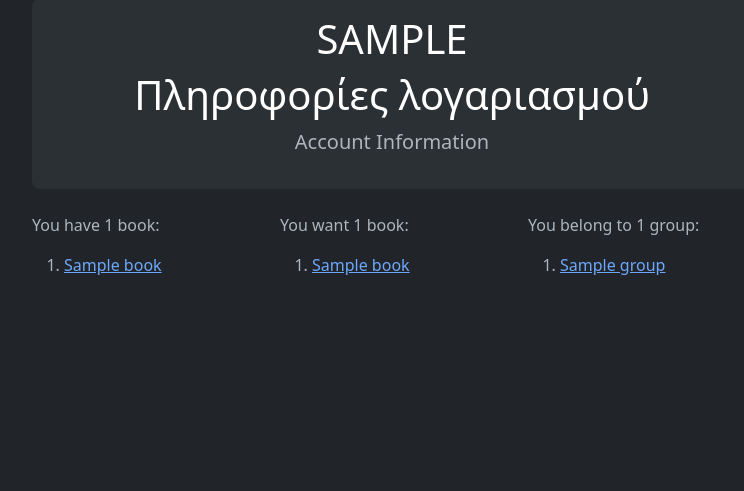
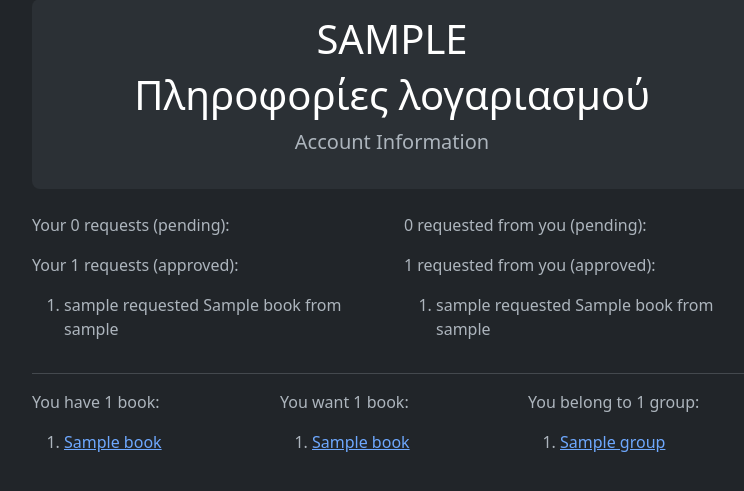
Before and after one commit to RickPaddock/bookswap, a Django app: page /user/1/ in a window 1280 px wide. Shown: the part 130-621 px from the top of the page, without its empty margins (248-992 px from the left). Run offline with Django 5.2, Linux system fonts and the light colour scheme; a user stored in the database is signed in; tables that the repository leaves empty hold one stand-in row (values such as "Sample post"); some libraries are stand-ins or nearby versions.

Commit message:
Can now raise requests

```diff
--- a/books/admin.py
+++ b/books/admin.py
@@ -9,3 +9,4 @@ admin.site.register(UserBook)
 admin.site.register(GroupMember)
 admin.site.register(Transaction)
 admin.site.register(Wishlist)
+admin.site.register(RequestBook)
--- a/books/models.py
+++ b/books/models.py
@@ -36,7 +36,6 @@ class Book(models.Model):
 
 class Group(models.Model):
     group_name = models.CharField(max_length=255, unique=True)
-    # SLUG only contains letters, numbers, underscores, or hyphens
     slug = models.SlugField(allow_unicode=True, unique=True)
     description = models.TextField(blank=True, default="")
     description_html = models.TextField(editable=False, default="", blank=True)
@@ -195,3 +194,27 @@ def update_wishlist_ownership(sender, instance, created, **kwargs):
         ).first():
             wishlist_entry.removed_datetime = timezone.now()
             wishlist_entry.save()
+
+
+class RequestBook(models.Model):
+    owner = models.ForeignKey(
+        CustomUser,
+        related_name="request_book_owner",
+        on_delete=models.CASCADE,
+        blank=False,
+    )
+    requester = models.ForeignKey(
+        CustomUser, related_name="book_requester", on_delete=models.CASCADE, blank=False
+    )
+    book = models.ForeignKey(
+        Book, related_name="request_book", on_delete=models.CASCADE, blank=False
+    )
+    request_datetime = models.DateTimeField(default=timezone.now, blank=False)
+    decision = models.BooleanField(null=True, blank=True)
+    decision_datetime = models.DateTimeField(null=True, blank=True)
+
+    def __str__(self):
+        return f"{self.requester} requested {self.book} from {self.owner}"
+
+    class Meta:
+        unique_together = ("owner", "requester", "book", "request_datetime")
--- a/books/templates/account_details.html
+++ b/books/templates/account_details.html
@@ -8,6 +8,44 @@
             <p class="lead">Account Information</p>
         </div>
         <br>
+        {% if user.is_authenticated and user.username == user_username.username %}
+            <div class="row">
+                <div class="col">
+                    <p>Your {{user_requests_open_count}} requests (pending):</p>
+                    <ol>
+                        {% for open_requests in user_requests_open %}
+                            <li>{{ open_requests }}</li>
+                        {% endfor %}
+                    </ol>
+                    <p>Your {{user_requests_closed_count}} requests (approved):</p>
+                    <ol>
+                        {% for closed_requests in user_requests_closed %}
+                            <li>{{ closed_requests }}</li>
+                        {% endfor %}
+                    </ol>
+                </div>
+                <div class="col">
+                    <p>{{user_requests_your_book_open_count}} requested from you (pending):</p>
+                    <ol>
+                        {% for open_requests_yours in user_requests_your_book_open %}
+                            <li>{{ open_requests_yours }}
+                                <div class="btn-group">
+                                    <button type="button" class="btn btn-sm btn-success">Approve</button>
+                                    <button type="button" class="btn btn-sm btn-danger">Reject</button>
+                                </div>
+                            </li>
+                        {% endfor %}
+                    </ol>
+                    <p>{{user_requests_your_book_closed_count}}  requested from you (approved):</p>
+                    <ol>
+                        {% for closed_requests_yours in user_requests_your_book_closed %}
+                            <li>{{ closed_requests_yours }}</li>
+                        {% endfor %}
+                    </ol>
+                </div>
+            </div>
+            <hr>
+        {% endif %}
         <div class="row">
             <div class="col">
                 <p>You have {{ user_book_count }} book{{ user_book_count|pluralize }}:</p>
--- a/books/templates/index.html
+++ b/books/templates/index.html
@@ -1,8 +1,8 @@
 {% extends "base.html" %}
 {% block body_block %}
 
-    <div class="container my-5">
-        <div class="p-5 text-center bg-body-tertiary rounded-3">
+    <div class="container my-3">
+        <div class="p-3 text-center bg-body-tertiary rounded-3">
             <h1 class="text-body-emphasis">Book Swap</h1>
             <h1 class="text-body-emphasis"><span lang="gr">Ανταλλαγή βιβλίου</span></h1>
             <p class="lead">Description of book swap</p>
--- a/books/views.py
+++ b/books/views.py
@@ -1,14 +1,21 @@
 from django.shortcuts import render
-from django.views.generic import CreateView, TemplateView, DetailView, RedirectView
-from .forms import UserCreateForm
+from django.views.generic import (
+    CreateView,
+    TemplateView,
+    DetailView,
+    RedirectView,
+    UpdateView,
+)
+from .forms import UserCreateForm, RequestStatusForm
 from django.contrib import messages
 from django.urls import reverse_lazy, reverse
 from django.shortcuts import get_object_or_404
 from django.db import IntegrityError
+from django.http import HttpResponseRedirect
 import requests
 from requests.exceptions import RequestException
 from json.decoder import JSONDecodeError
-from .models import Book, Group, GroupMember, UserBook, Wishlist
+from .models import Book, Group, GroupMember, UserBook, Wishlist, RequestBook
 from django.contrib.auth.mixins import LoginRequiredMixin
 import os
 
@@ -99,6 +106,22 @@ class UserAccount(TemplateView):
         user_groups = Group.objects.filter(members=user_pk).order_by("group_name")
         user_group_count = GroupMember.objects.filter(user=user_pk).count()
 
+        # Query the number of requests the user has made. Open and Closed
+        user_requests_open = RequestBook.objects.filter(
+            requester=user_pk, decision_datetime__isnull=True
+        ).order_by("request_datetime")
+        user_requests_closed = RequestBook.objects.filter(
+            requester=user_pk, decision_datetime__isnull=False
+        ).order_by("request_datetime")
+
+        # Query the number of requests the user has recieved. Open and Closed
+        user_requests_your_book_open = RequestBook.objects.filter(
+            owner=user_pk, decision_datetime__isnull=True
+        ).order_by("request_datetime")
+        user_requests_your_book_closed = RequestBook.objects.filter(
+            owner=user_pk, decision_datetime__isnull=False
+        ).order_by("request_datetime")
+
         # Add the data to the context
         context["user_username"] = user_username
         context["user_books"] = user_books
@@ -107,7 +130,18 @@ class UserAccount(TemplateView):
         context["user_wish_count"] = user_wish_count
         context["user_groups"] = user_groups
         context["user_group_count"] = user_group_count
-        # Add other model-related data as needed
+        context["user_requests_open"] = user_requests_open
+        context["user_requests_open_count"] = user_requests_open.count()
+        context["user_requests_closed"] = user_requests_closed
+        context["user_requests_closed_count"] = user_requests_closed.count()
+        context["user_requests_your_book_open"] = user_requests_your_book_open
+        context[
+            "user_requests_your_book_open_count"
+        ] = user_requests_your_book_open.count()
+        context["user_requests_your_book_closed"] = user_requests_your_book_closed
+        context[
+            "user_requests_your_book_closed_count"
+        ] = user_requests_your_book_closed.count()
 
         return context
 
@@ -133,9 +167,29 @@ class SingleBook(DetailView):
         user_wish = Wishlist.objects.filter(book=book_pk)
         user_wish_count = Wishlist.objects.filter(book=book_pk).count()
 
+        # Only check for certain things if user is logged in
+        if self.request.user.is_authenticated:
+            user = self.request.user
+
+            # Check if logged in user owns the book
+            is_owner = owners.filter(user=user).exists()
+
+            # If user requested the book, extract list of owners
+            user_requests = RequestBook.objects.filter(
+                book=book, requester=user, decision_datetime__isnull=True
+            )
+            requested_owner_usernames = user_requests.values_list(
+                "owner__username", flat=True
+            )
+        else:
+            requested_owner_usernames = []
+            is_owner = False
+
         context["owners"] = owners
+        context["is_owner"] = is_owner
         context["user_wish"] = user_wish
         context["user_wish_count"] = user_wish_count
+        context["requested_owner_usernames"] = requested_owner_usernames
         return context
 
 
@@ -292,7 +346,7 @@ class AddToLibraryWishView(View):
                 print("Exception!", str(e))
                 return redirect(
                     "user_account"
-                )  # Redirect back to user account page if ISBN or title is not provided or if book creation fails
+                )  # Redirect back to user account if book creation fails
 
 
 class AddToLibraryConfirmView(TemplateView):
@@ -301,3 +355,19 @@ class AddToLibraryConfirmView(TemplateView):
 
 class AddToWishListConfirmView(TemplateView):
     template_name = "add_to_wishlist_confirm.html"
+
+
+class RequestRaisedView(LoginRequiredMixin, UpdateView):
+    def post(self, request, *args, **kwargs):
+        requester_id = request.POST.get("requester")
+        owner_id = request.POST.get("owner")
+        google_book_id = request.POST.get("google_book_id")
+        if requester_id and owner_id and google_book_id:
+            RequestBook.objects.get_or_create(
+                requester=CustomUser.objects.get(pk=requester_id),
+                owner=CustomUser.objects.get(pk=owner_id),
+                book=Book.objects.get(pk=google_book_id),
+            )
+            return HttpResponseRedirect(
+                reverse("single_book", kwargs={"pk": google_book_id})
+            )
--- a/bookswap/urls.py
+++ b/bookswap/urls.py
@@ -34,6 +34,7 @@ from books.views import (
     AddToLibraryWishView,
     AddToLibraryConfirmView,
     AddToWishListConfirmView,
+    RequestRaisedView,
 )
 
 # Django provides login and logout views so we dont create them in views.py
@@ -69,6 +70,11 @@ urlpatterns = [
         AddToWishListConfirmView.as_view(),
         name="add_to_wishlist_confirm",
     ),
+    path(
+        "request_raised/",
+        RequestRaisedView.as_view(),
+        name="request_raised",
+    ),
 ]
 
 # Required for debug toolbar
```
Also changed, not shown: books/forms.py (+7 -1 lines), books/templates/book_detail.html (+14 -2 lines), books/migrations/0003_request.py (added), books/migrations/0004_alter_request_decision.py (added), books/migrations/0005_rename_request_requestbook.py (added).
